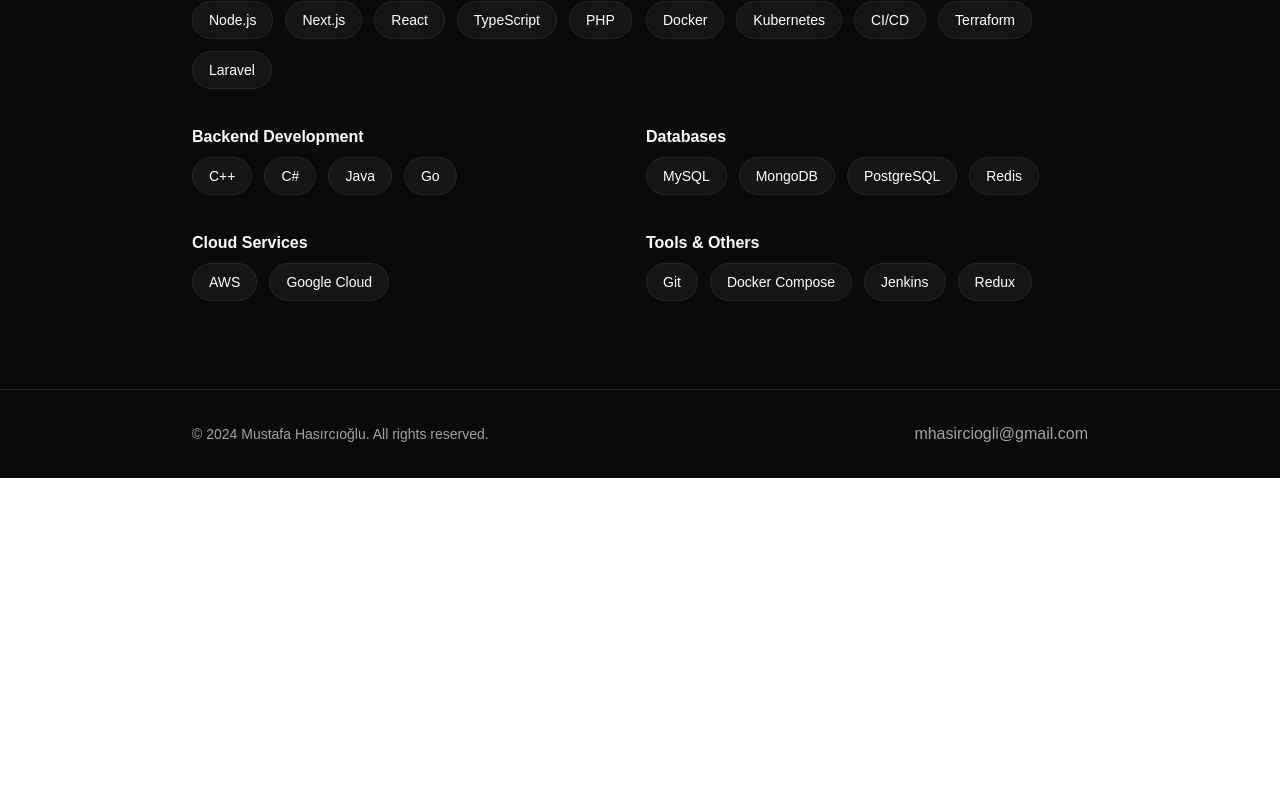
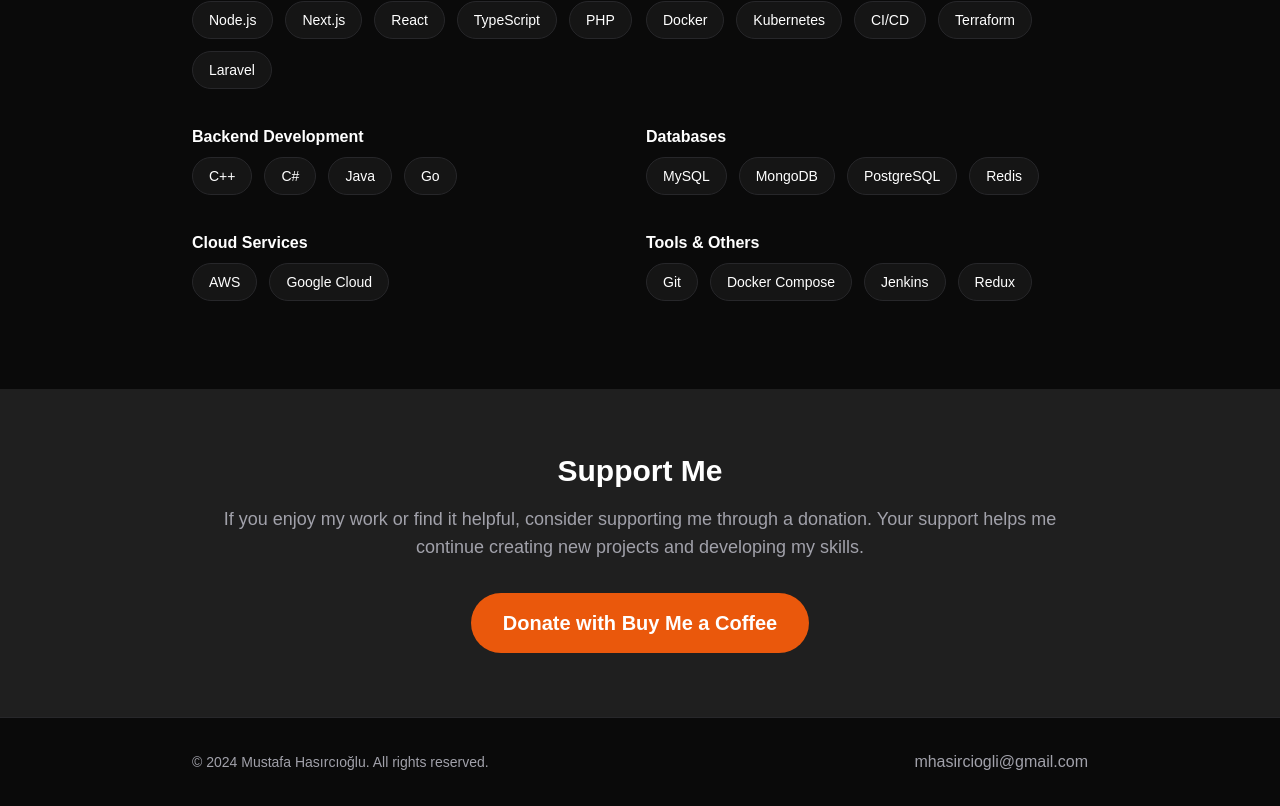
Before and after one commit to hasirciogluhq/hasirciogli.com-portfollio, a Next.js app: page / in a window 1280 px wide. Shown: the part 1189-1995 px from the top of the page. Before the commit the page ends 1667 px from the top, so only its background shows below. Built offline with nearby package versions, Linux system fonts and the light colour scheme.

Commit message:
added buy me coffee ling and support section

```diff
--- a/src/app/page.tsx
+++ b/src/app/page.tsx
@@ -189,6 +189,47 @@
         </div>
       </section>
 
+      {/* Support Section */}
+      <section className="px-4 py-16 bg-[#1F1F1F]">
+        <div className="max-w-4xl mx-auto text-center">
+          <motion.div
+            initial={{ opacity: 0, y: 20 }}
+            animate={{ opacity: 1, y: 0 }}
+            transition={{ delay: 0.2 }}
+            className="text-3xl font-bold mb-4"
+          >
+            <h2>Support Me</h2>
+          </motion.div>
+          <motion.div
+            initial={{ opacity: 0, y: 20 }}
+            animate={{ opacity: 1, y: 0 }}
+            transition={{ delay: 0.3 }}
+            className="text-lg text-zinc-400 mb-8"
+          >
+            <p>
+              If you enjoy my work or find it helpful, consider supporting me through a donation.
+              Your support helps me continue creating new projects and developing my skills.
+            </p>
+          </motion.div>
+
+          {/* Donation Button */}
+          <motion.div
+            initial={{ opacity: 0, y: 20 }}
+            animate={{ opacity: 1, y: 0 }}
+            transition={{ delay: 0.4 }}
+          >
+            <a
+              href="https://buymeacoffee.com/hasirciogli" // PayPal link or donation link
+              target="_blank"
+              rel="noopener noreferrer"
+              className="inline-block px-8 py-4 bg-orange-600 text-white rounded-full text-xl font-semibold hover:bg-orange-700 transition-colors"
+            >
+              Donate with Buy Me a Coffee
+            </a>
+          </motion.div>
+        </div>
+      </section>
+
 
       {/* Footer */}
       <footer className="px-4 py-8 border-t border-zinc-800">
```
